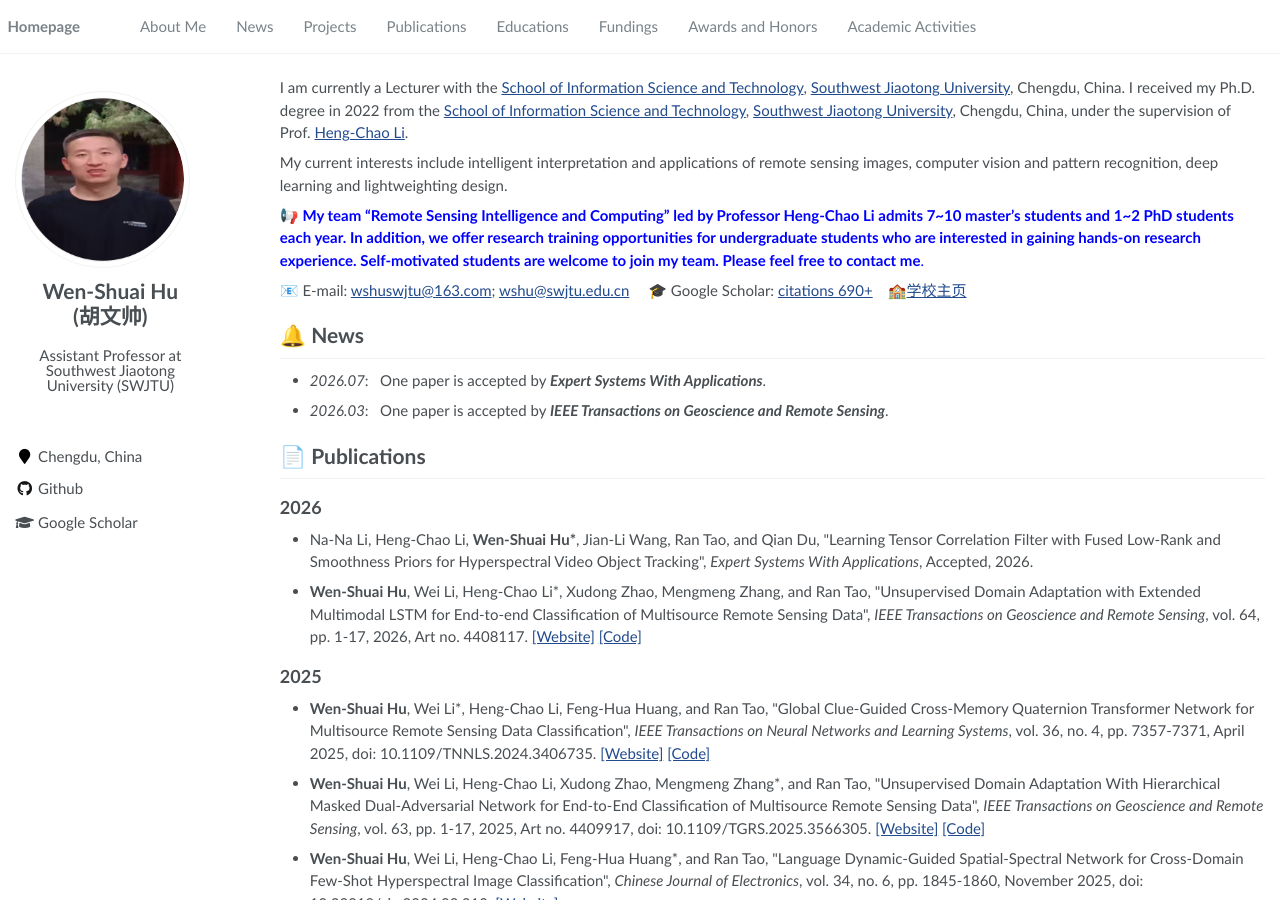
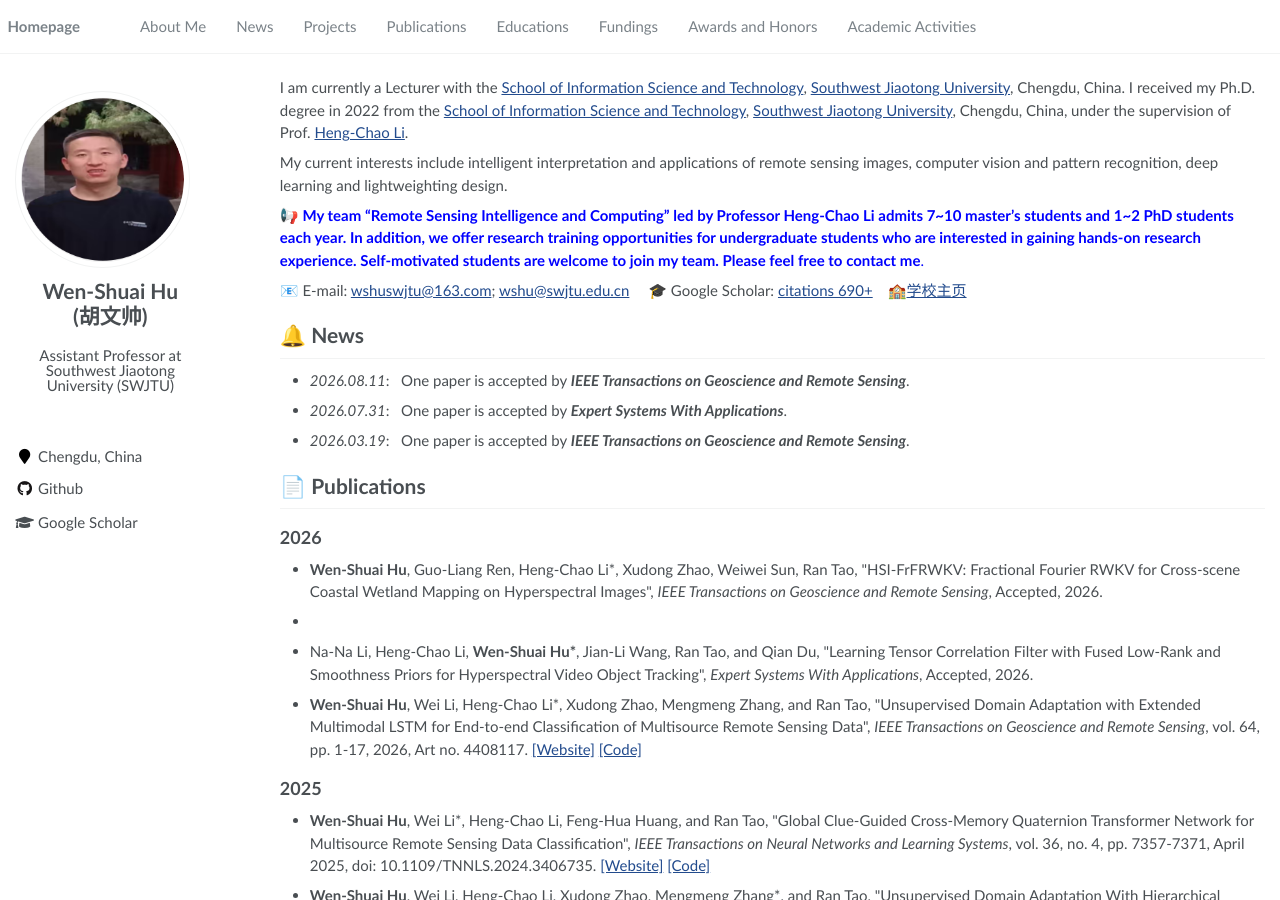
Before and after one commit to WenshuaiHu/wenshuaihu.github.io, a Jekyll site: the page built from pages/about.md, in a window 1280 px wide and 900 px high. Built offline with Jekyll 4.4.1, drawn with Linux system fonts in a browser that asks for light colours; a script that is not in the unit is left out.

Commit message:
Update about.md

```diff
--- a/pages/about.md
+++ b/pages/about.md
@@ -26,9 +26,9 @@ My current interests include intelligent interpretation and applications of remo
 📧 E-mail: <wshuswjtu@163.com>; <wshu@swjtu.edu.cn> &emsp; 🎓 Google Scholar: [citations 690+](https://scholar.google.com/citations?user=_IXO0bEAAAAJ&hl=en)&emsp; 🏫[学校主页](https://faculty.swjtu.edu.cn/huwenshuai/zh_CN/index/925959/list/index.htm)
 
 # 🔔 News
-
-- *2026.07*: &nbsp; One paper is accepted by _**Expert Systems With Applications**_.
-- *2026.03*: &nbsp; One paper is accepted by _**IEEE Transactions on Geoscience and Remote Sensing**_.
+- *2026.08.11*: &nbsp; One paper is accepted by _**IEEE Transactions on Geoscience and Remote Sensing**_.
+- *2026.07.31*: &nbsp; One paper is accepted by _**Expert Systems With Applications**_.
+- *2026.03.19*: &nbsp; One paper is accepted by _**IEEE Transactions on Geoscience and Remote Sensing**_.
 
 <!--
 # 🧰 Projects
@@ -50,6 +50,8 @@ My current interests include intelligent interpretation and applications of remo
 
 ## 2026
 
+- **Wen-Shuai Hu**, Guo-Liang Ren, Heng-Chao Li\*, Xudong Zhao, Weiwei Sun, Ran Tao, \"HSI-FrFRWKV: Fractional Fourier RWKV for Cross-scene Coastal Wetland Mapping on Hyperspectral Images\", _IEEE Transactions on Geoscience and Remote Sensing_, Accepted, 2026.
+-
 - Na-Na Li, Heng-Chao Li, **Wen-Shuai Hu\***, Jian-Li Wang, Ran Tao, and Qian Du, \"Learning Tensor Correlation Filter with Fused Low-Rank and Smoothness Priors for Hyperspectral Video Object Tracking\", _Expert Systems With Applications_, Accepted, 2026.
 
 - **Wen-Shuai Hu**, Wei Li, Heng-Chao Li\*, Xudong Zhao, Mengmeng Zhang, and Ran Tao, \"Unsupervised Domain Adaptation with Extended Multimodal LSTM for End-to-end Classification of Multisource Remote Sensing Data\", _IEEE Transactions on Geoscience and Remote Sensing_, vol. 64, pp. 1-17, 2026, Art no. 4408117. [[Website]](https://xplorestaging.ieee.org/document/11480897) [[Code]](https://github.com/WenshuaiHu/UDA_MSRS_CCU-MaxNet)
```
